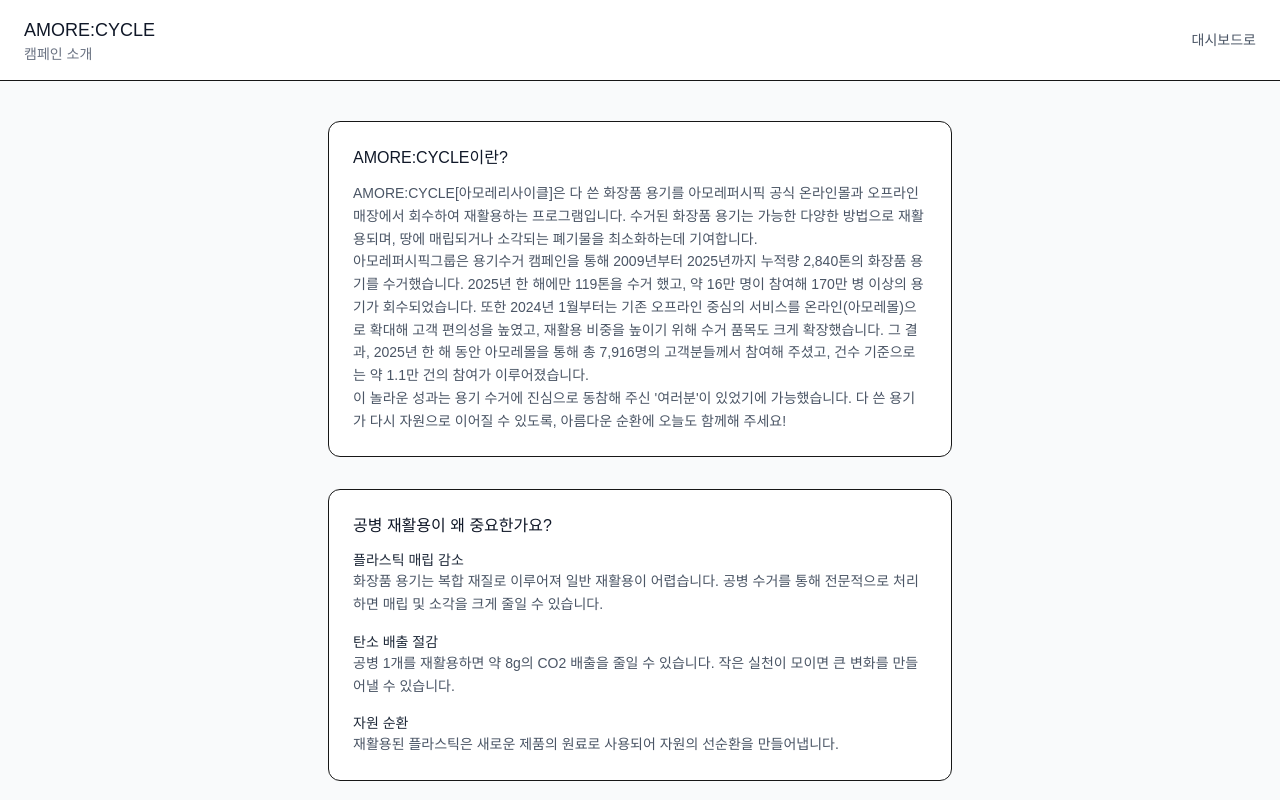
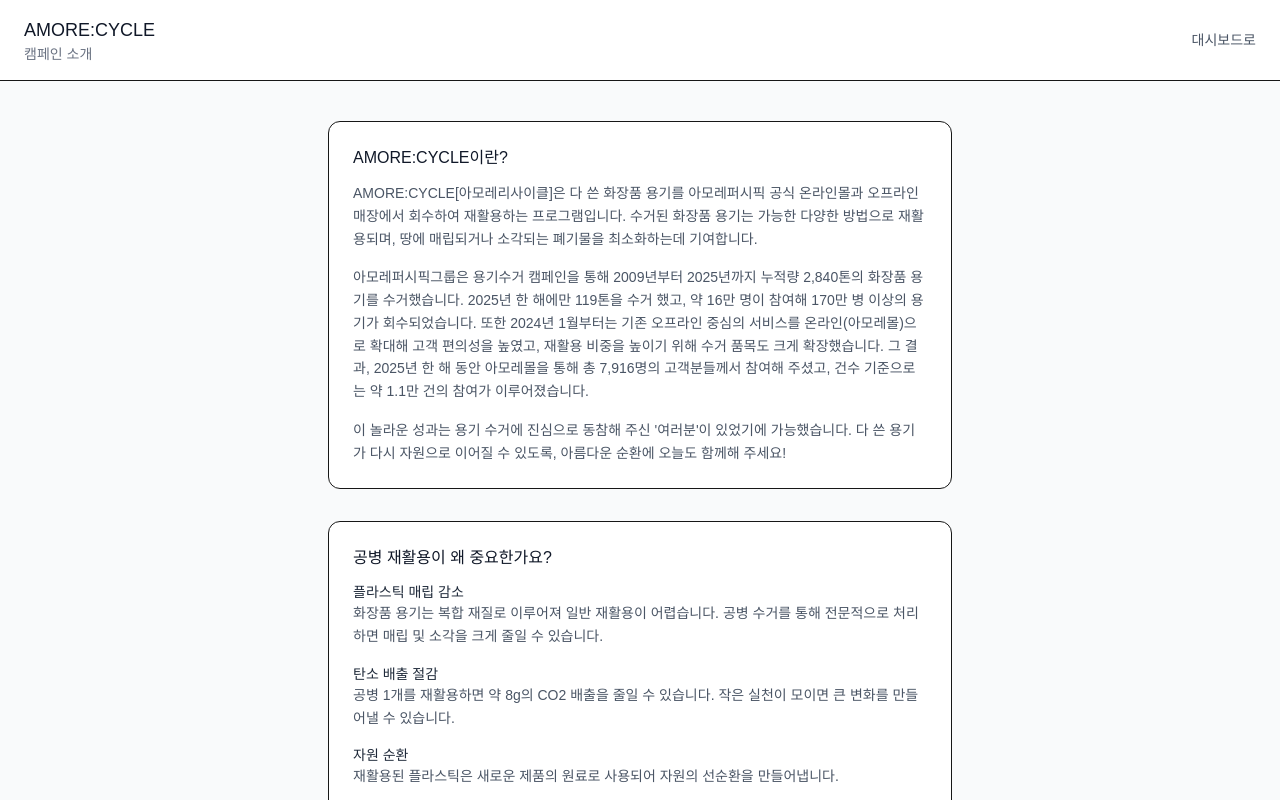
Before and after one commit to nayeongo2007-commits/amore-recycle, a Next.js app: page /about in a window 1280 px wide. Shown: the top 800 px of the page. Built offline with nearby package versions, Linux system fonts and the light colour scheme.

Commit message:
Update page.tsx

```diff
--- a/app/about/page.tsx
+++ b/app/about/page.tsx
@@ -20,14 +20,14 @@
             수거된 화장품 용기는 가능한 다양한 방법으로 재활용되며, 땅에 매립되거나 소각되는 폐기물을 최소화하는데 기여합니다.
           </p>
 
-          <p className="text-sm text-gray-600 leading-relaxed">
+          <p className="text-sm text-gray-600 leading-relaxed mt-4">
             아모레퍼시픽그룹은 용기수거 캠페인을 통해 2009년부터 2025년까지 누적량 2,840톤의 화장품 용기를 수거했습니다.
             2025년 한 해에만 119톤을 수거 했고, 약 16만 명이 참여해 170만 병 이상의 용기가 회수되었습니다.
             또한 2024년 1월부터는 기존 오프라인 중심의 서비스를 온라인(아모레몰)으로 확대해 고객 편의성을 높였고, 재활용 비중을 높이기 위해 수거 품목도 크게 확장했습니다.
             그 결과, 2025년 한 해 동안 아모레몰을 통해 총 7,916명의 고객분들께서 참여해 주셨고, 건수 기준으로는 약 1.1만 건의 참여가 이루어졌습니다.
           </p>
 
-          <p className="text-sm text-gray-600 leading-relaxed">
+          <p className="text-sm text-gray-600 leading-relaxed mt-4">
             이 놀라운 성과는 용기 수거에 진심으로 동참해 주신 '여러분'이 있었기에 가능했습니다.
             다 쓴 용기가 다시 자원으로 이어질 수 있도록, 아름다운 순환에 오늘도 함께해 주세요!
 
```
